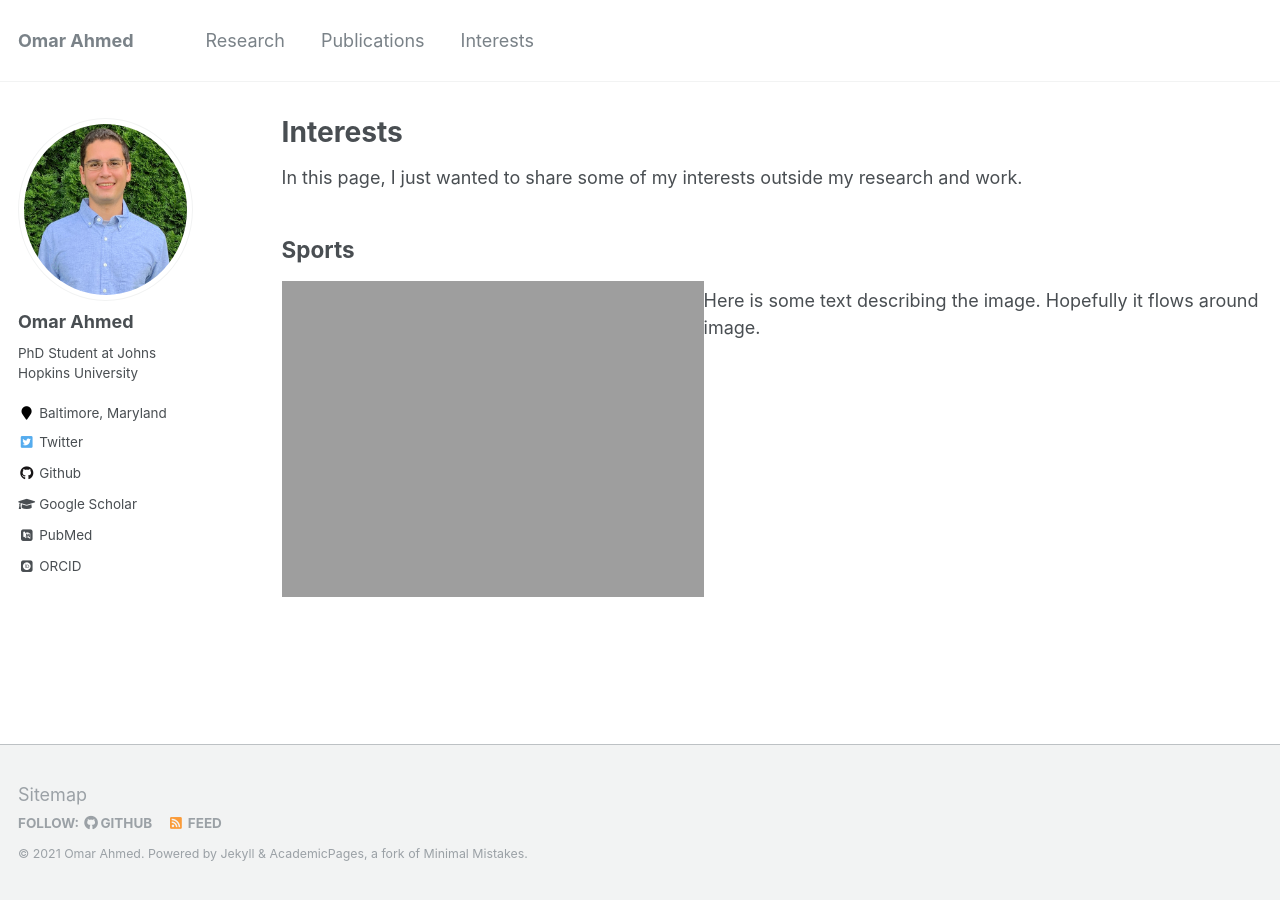
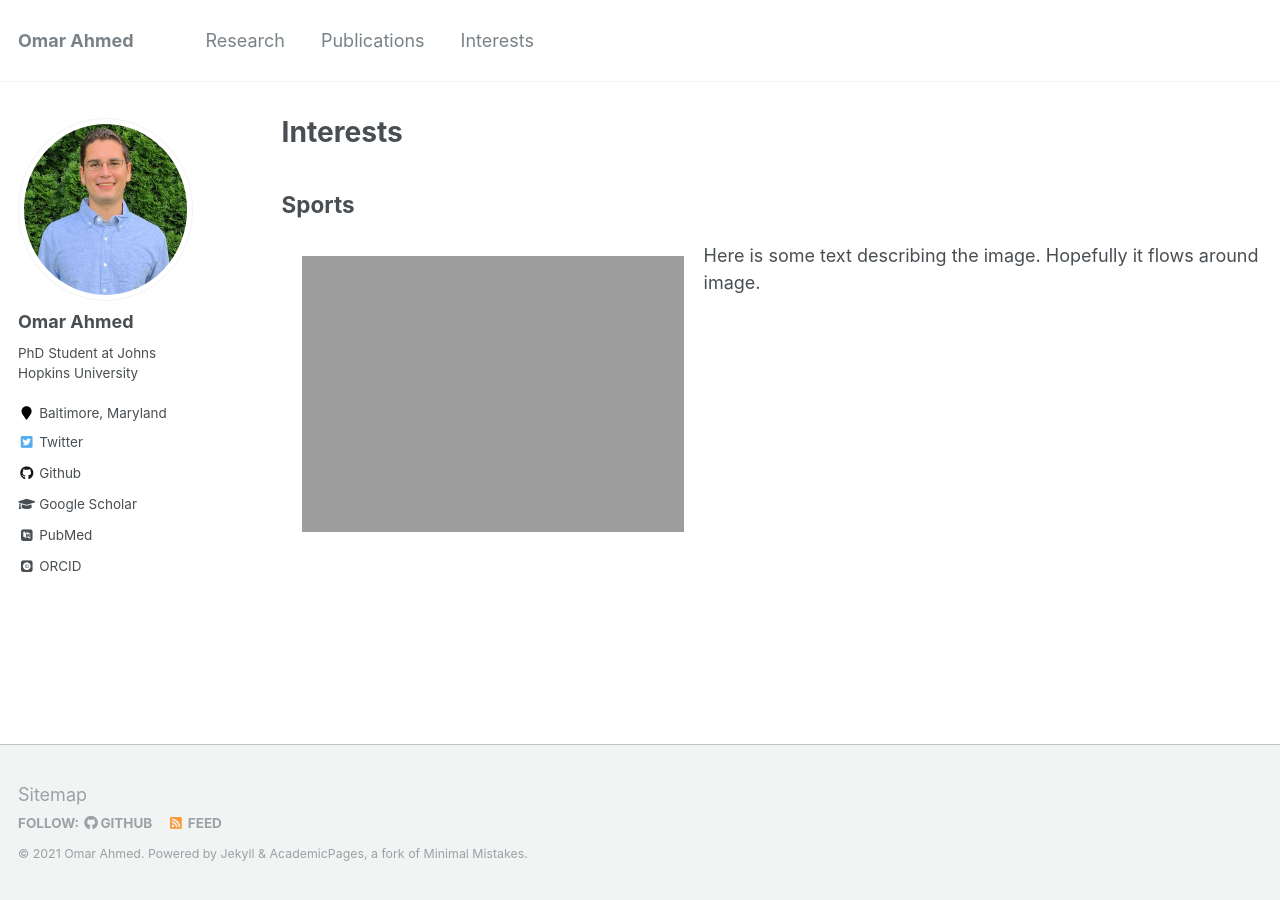
Before and after one commit to oma219/oma219.github.io, a Jekyll site: the page built from _pages/interests.md, in a window 1280 px wide. Built offline with Jekyll 4.4.1, drawn with Linux system fonts in a browser that asks for light colours; some web fonts are replaced.

Commit message:
removed intro sentence on interests

```diff
--- a/_pages/interests.md
+++ b/_pages/interests.md
@@ -5,10 +5,8 @@
 author_profile: true
 ---
 
-In this page, I just wanted to share some of my interests outside my research and work.
-
 ## Sports
 
-<img src="http://oma219.github.io/images/real_madrid.JPG" alt="real madrid tour bus" style="float: left; height: 316px; width:422px; margin-right: 10 em;"/>
+<img src="http://oma219.github.io/images/real_madrid.JPG" alt="real madrid tour bus" style="float: left; height: 316px; width:422px; padding: 20px;"/>
 
 Here is some text describing the image. Hopefully it flows around image.
```
